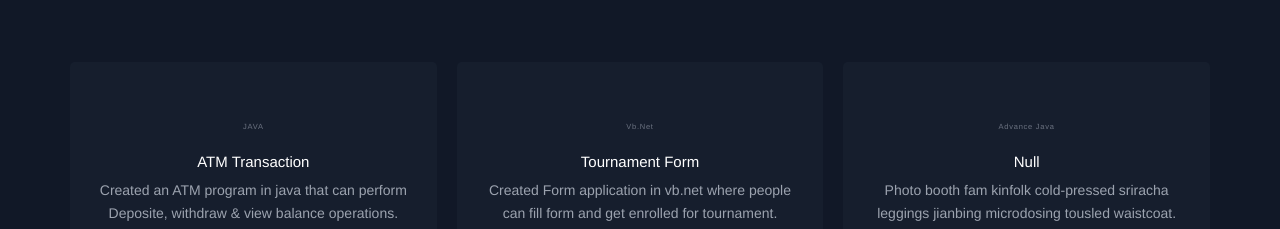
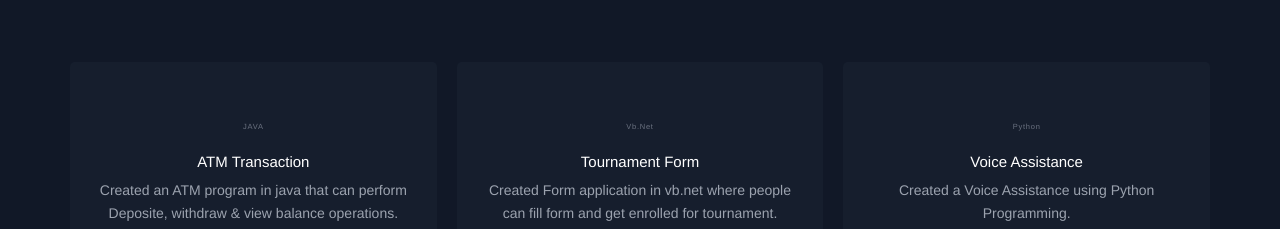
Before and after one commit to Xternz/sanketugale, a plain HTML site: page index.html in a window 1280 px wide. Shown: the part 1340-1569 px from the top of the page. Drawn offline with nearby package versions, Linux system fonts and the light colour scheme.

Commit message:
Update index.html

```diff
--- a/index.html
+++ b/index.html
@@ -176,9 +176,9 @@
                         </div>
                         <div class="p-4 lg:w-1/3">
                           <div class="h-full bg-gray-800 bg-opacity-40 px-8 pt-16 pb-24 rounded-lg overflow-hidden text-center relative">
-                            <h2 class="tracking-widest text-xs title-font font-medium text-gray-500 mb-1">Advance Java</h2>
-                            <h1 class="title-font sm:text-2xl text-xl font-medium text-white mb-3">Null</h1>
-                            <p class="leading-relaxed mb-3">Photo booth fam kinfolk cold-pressed sriracha leggings jianbing microdosing tousled waistcoat.</p>
+                            <h2 class="tracking-widest text-xs title-font font-medium text-gray-500 mb-1">Python</h2>
+                            <h1 class="title-font sm:text-2xl text-xl font-medium text-white mb-3">Voice Assistance</h1>
+                            <p class="leading-relaxed mb-3">Created a Voice Assistance using Python Programming.</p>
                             <a class="text-green-400 inline-flex items-center">Learn More
                               <svg class="w-4 h-4 ml-2" viewBox="0 0 24 24" stroke="currentColor" stroke-width="2" fill="none" stroke-linecap="round" stroke-linejoin="round">
                                 <path d="M5 12h14"></path>
```
